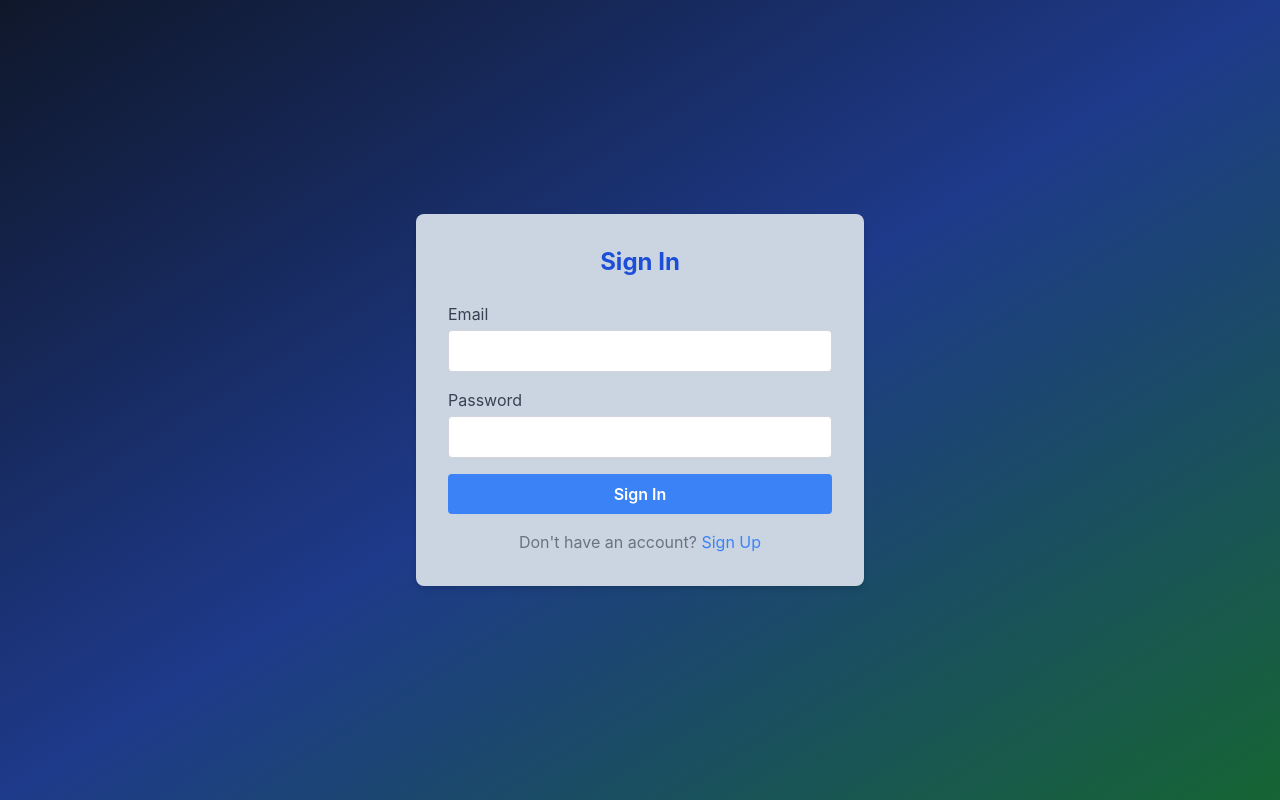
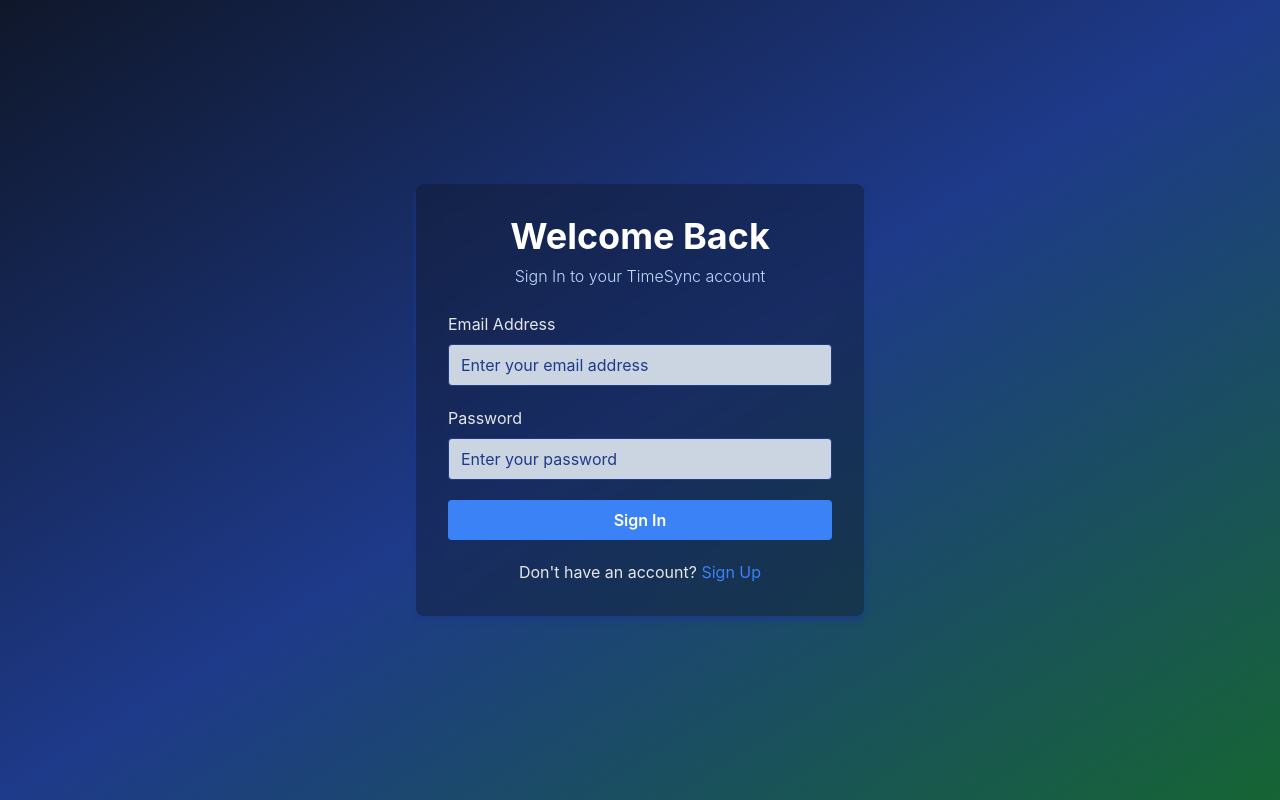
Before and after one commit to S8leeJ/timesync1, a React (Create React App) app: page / in a window 1280 px wide. Built offline with nearby package versions, Linux system fonts and the light colour scheme.

Commit message:
ui of signin/signup

```diff
--- a/src/pages/Signin.js
+++ b/src/pages/Signin.js
@@ -28,8 +28,9 @@ export default function SignIn() {
 
   return (
     <div className="flex flex-col items-center justify-center min-h-screen bg-gradient-to-br from-slate-900 via-blue-900 to-green-800">
-      <div className="w-full max-w-md bg-slate-300 rounded-lg shadow-md p-8">
-        <h2 className="text-2xl font-bold mb-6 text-center text-blue-700">Sign In</h2>
+        <div className="w-full max-w-md rounded-lg p-8 bg-slate-900/40 backdrop-blur-md shadow-md shadow-blue-900">
+        <h1 className="text-4xl font-bold mb-2 text-center text-white">Welcome Back</h1>
+        <p className="text-1xl font-light mb-6 text-center text-blue-200">Sign In to your TimeSync account</p>
 
         {error && (
           <div className="mb-4 p-3 bg-red-100 border border-red-400 text-red-700 rounded">
@@ -37,25 +38,27 @@ export default function SignIn() {
           </div>
         )}
 
-        <form onSubmit={handleSubmit} className="space-y-4">
+        <form onSubmit={handleSubmit} className="space-y-5">
           <div>
-            <label className="block text-gray-700 mb-1">Email</label>
+            <label className="block text-gray-200 mb-2">Email Address</label>
             <input
               type="email"
               value={email}
               onChange={e => setEmail(e.target.value)}
               required
-              className="w-full px-3 py-2 border border-gray-300 rounded focus:outline-none focus:ring-2 focus:ring-blue-400"
+              placeholder="Enter your email address"
+              className="w-full px-3 py-2 border bg-slate-300 border-blue-900 placeholder:text-blue-900 rounded focus:outline-none focus:ring-2 focus:ring-blue-400"
             />
           </div>
           <div>
-            <label className="block text-gray-700 mb-1">Password</label>
+            <label className="block text-gray-200 mb-2">Password</label>
             <input
               type="password"
               value={password}
               onChange={e => setPassword(e.target.value)}
               required
-              className="w-full px-3 py-2 border border-gray-300 rounded focus:outline-none focus:ring-2 focus:ring-blue-400"
+              placeholder="Enter your password"
+              className="w-full px-3 py-2 border bg-slate-300 border-blue-900 placeholder:text-blue-900 rounded focus:outline-none focus:ring-2 focus:ring-blue-400"
             />
           </div>
           <button
@@ -65,7 +68,7 @@ export default function SignIn() {
           >
             {loading ? 'Signing In...' : 'Sign In'}
           </button>
-          <p className="text-center text-gray-500">
+          <p className="text-center text-gray-200">
             Don't have an account? <Link to="/signup" className="text-blue-500 hover:text-blue-600">Sign Up</Link>
           </p>
         </form>
--- a/src/pages/Signup.js
+++ b/src/pages/Signup.js
@@ -29,8 +29,10 @@ export default function SignUp() {
 
     return (
         <div className="flex flex-col items-center justify-center min-h-screen bg-gradient-to-br from-slate-900 via-blue-900 to-green-800">
-            <div className="w-full max-w-md bg-slate-300 rounded-lg shadow-md p-8">
-                <h2 className="text-2xl font-bold mb-6 text-center text-blue-700">Sign Up</h2>
+            <div className="w-full max-w-md rounded-lg p-8 bg-slate-900/40 backdrop-blur-md shadow-md shadow-blue-900">
+
+                <h1 className="text-4xl font-bold mb-2 text-center text-white">Create Account</h1>
+                <p className="text-1xl font-light mb-6 text-center text-blue-200">Sign Up for your TimeSync account</p>
 
                 {error && (
                     <div className="mb-4 p-3 bg-red-100 border border-red-400 text-red-700 rounded">
@@ -38,25 +40,27 @@ export default function SignUp() {
                     </div>
                 )}
 
-                <form onSubmit={handleSubmit} className="space-y-4">
+                <form onSubmit={handleSubmit} className="space-y-5">
                     <div>
-                        <label className="block text-gray-700 mb-1">Email</label>
+                        <label className="block text-gray-200 mb-2">Email Address</label>
                         <input
                             type="email"
                             value={email}
                             onChange={e => setEmail(e.target.value)}
                             required
-                            className="w-full px-3 py-2 border border-gray-300 rounded focus:outline-none focus:ring-2 focus:ring-blue-400"
+                            placeholder="Enter your email address"
+                            className="w-full px-3 py-2 border bg-slate-300 border-blue-900 placeholder:text-blue-900 rounded focus:outline-none focus:ring-2 focus:ring-blue-400"
                         />
                     </div>
                     <div>
-                        <label className="block text-gray-700 mb-1">Password</label>
+                        <label className="block text-gray-200 mb-2">Password</label>
                         <input
                             type="password"
                             value={password}
                             onChange={e => setPassword(e.target.value)}
                             required
-                            className="w-full px-3 py-2 border border-gray-300 rounded focus:outline-none focus:ring-2 focus:ring-blue-400"
+                            placeholder="Enter your password"
+                            className="w-full px-3 py-2 border bg-slate-300 border-blue-900 placeholder:text-blue-900 rounded focus:outline-none focus:ring-2 focus:ring-blue-400"
                         />
                     </div>
                     <button
@@ -66,7 +70,7 @@ export default function SignUp() {
                     >
                         {loading ? 'Signing Up...' : 'Sign Up'}
                     </button>
-                    <p className="text-center text-gray-500">
+                    <p className="text-center text-gray-200">
                         Have an account? <Link to="/" className="text-blue-500 hover:text-blue-600">Sign In</Link>
                     </p>
                 </form>
```
